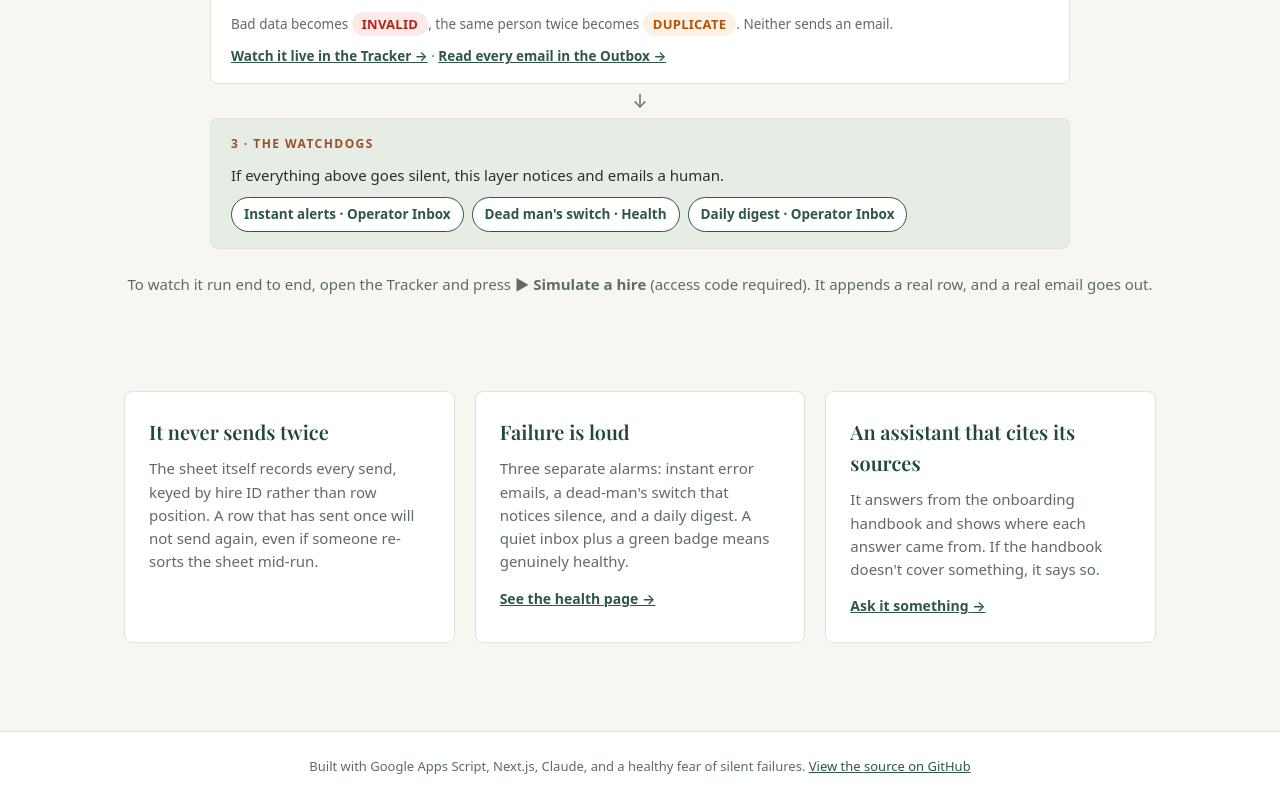
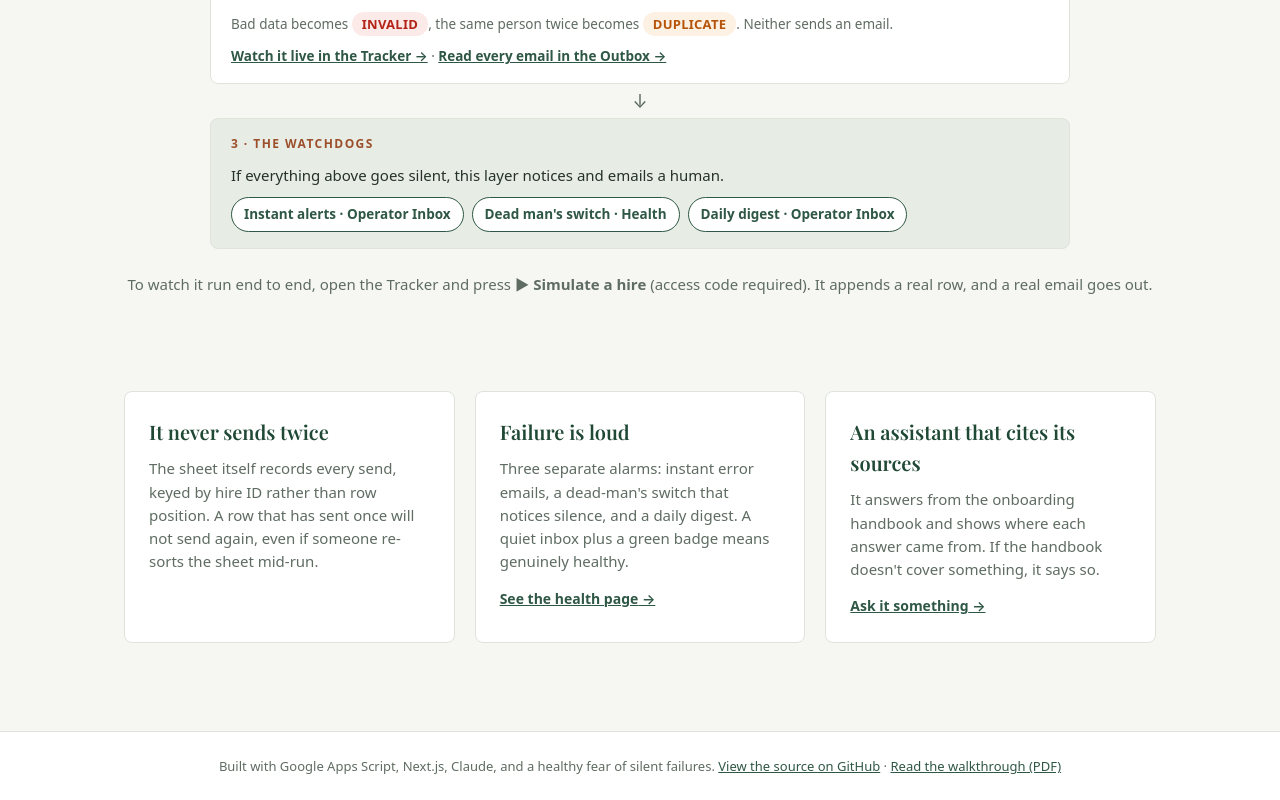
Before and after one commit to averatec0773/welcome-copilot, a Next.js app in the folder web/: page / in a window 1280 px wide. Shown: the part 932-1732 px from the top of the page. Built offline with nearby package versions, Linux system fonts and the light colour scheme; a web font is replaced by a local one.

Commit message:
walkthrough: A4 PDF built from live screenshots, served at /walkthrough.pdf

```diff
--- a/web/app/page.tsx
+++ b/web/app/page.tsx
@@ -212,6 +212,10 @@ export default function Home() {
         Built with Google Apps Script, Next.js, Claude, and a healthy fear of silent failures.{" "}
         <a href="https://github.com/averatec0773/welcome-copilot" target="_blank" rel="noreferrer">
           View the source on GitHub
+        </a>{" "}
+        ·{" "}
+        <a href="/walkthrough.pdf" target="_blank" rel="noreferrer">
+          Read the walkthrough (PDF)
         </a>
       </footer>
     </main>
```
Also changed, not shown: 17 other files (tests, documents, lock files or other folders).
